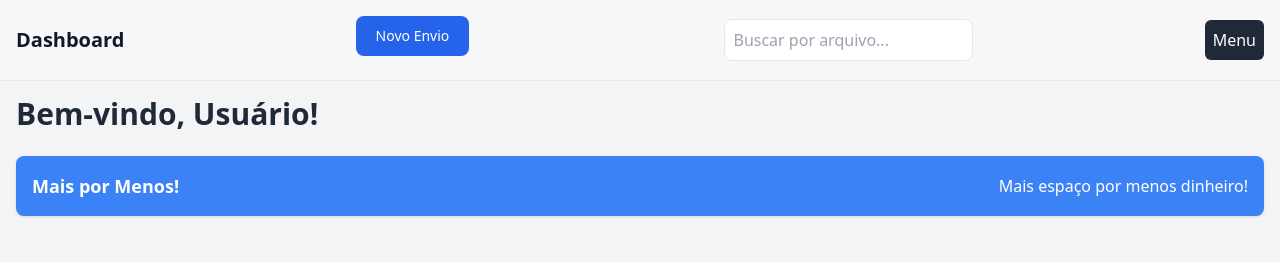
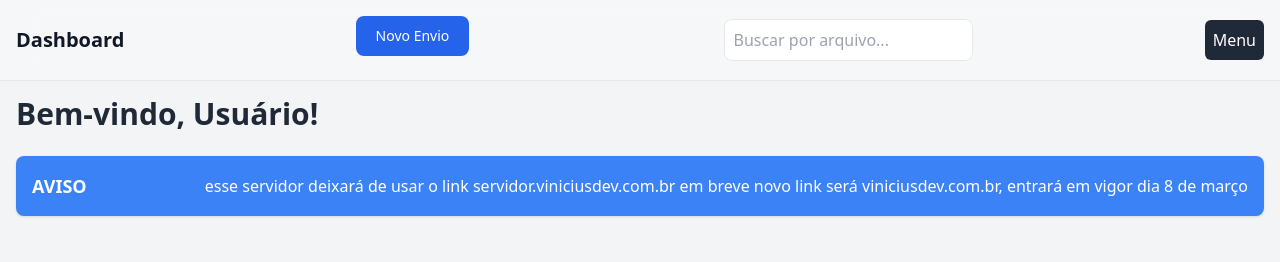
Before and after one commit to viniciusdev772/nextjsnovoapp, a Next.js app: page /dashboard in a window 1280 px wide. Shown: the top 262 px of the page. Built offline with nearby package versions, Linux system fonts and the light colour scheme; no server answers; sample sign-in values are in the browser's storage.

Commit message:
Atualizar mensagem de promoção

```diff
--- a/pages/dashboard.js
+++ b/pages/dashboard.js
@@ -106,8 +106,9 @@ export default function Dashboard() {
   const [expiracao, setExpiracao] = useState("");
   const [promocoes, setPromocoes] = useState([
     {
-      titulo: "Mais por Menos!",
-      descricao: "Mais espaço por menos dinheiro!",
+      titulo: "AVISO",
+      descricao:
+        "esse servidor deixará de usar o link servidor.viniciusdev.com.br em breve novo link será viniciusdev.com.br, entrará em vigor dia 8 de março",
     },
   ]);
 
```
